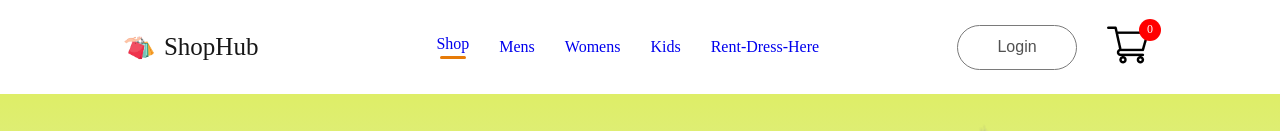
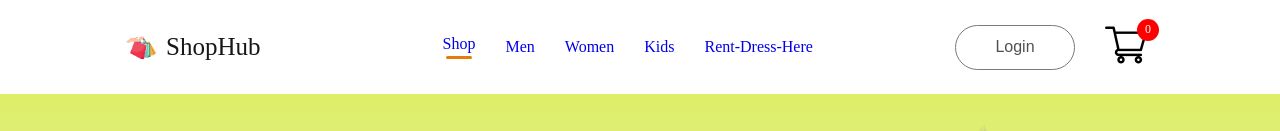
Before and after one commit to Swapnildev2003/Ecommerce-ShopHUb-, a React (Create React App) app in the folder frontend/: page / in a window 1280 px wide. Shown: the top 131 px of the page. Built offline with nearby package versions, Linux system fonts and the light colour scheme; the HTML template or start-up script is replaced by a standard one.

Commit message:
frontend updated

```diff
--- a/frontend/src/components/Navbar/Navbar.jsx
+++ b/frontend/src/components/Navbar/Navbar.jsx
@@ -25,9 +25,9 @@ e.target.classList.toggle('open');
       <ul ref={menuRef} className="nav-menu">
         <li onClick={()=>{setMenu("shops")}}><Link style={{textDecoration:'none'}}  to='/'>Shop</Link>{menu === "shop" ?<hr/>:<></>} </li>
 
-        <li onClick={() => { setMenu("men") }} ><Link style={{textDecoration:'none'}}  to="/mens">Mens </Link> {menu === "men"?<hr />:<></>}</li>
+        <li onClick={() => { setMenu("men") }} ><Link style={{textDecoration:'none'}}  to="/mens">Men</Link> {menu === "men"?<hr />:<></>}</li>
 
-        <li onClick={() => { setMenu("women");}}><Link style={{textDecoration:'none'}} to="/womens">Womens</Link >{menu === "women"?<hr />:<></>}</li>
+        <li onClick={() => { setMenu("women");}}><Link style={{textDecoration:'none'}} to="/womens">Women</Link >{menu === "women"?<hr />:<></>}</li>
 
         <li onClick={() => {setMenu("kid");}}><Link style={{textDecoration:'none'}}  to="/kids">Kids</Link> {menu === "kid"?<hr />:<></>}</li>
 
```
Also changed, not shown: 1 other file (tests, documents, lock files or other folders).
